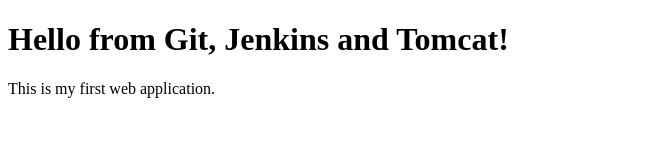
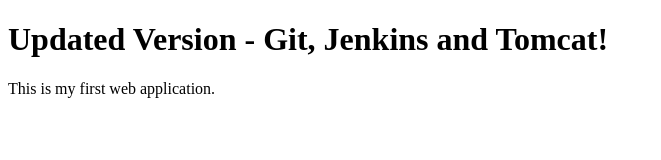
Before and after one commit to aarushpandey772/MyWebApp, a plain HTML site: page index.html in a window 1280 px wide. Shown: the whole page, without its empty margins (0-661 px from the left). Drawn offline with Linux system fonts and the light colour scheme.

Commit message:
Updated web application

```diff
--- a/index.html
+++ b/index.html
@@ -4,7 +4,7 @@
     <title>My Web Application</title>
 </head>
 <body>
-    <h1>Hello from Git, Jenkins and Tomcat!</h1>
+   <h1>Updated Version - Git, Jenkins and Tomcat!</h1>
     <p>This is my first web application.</p>
 </body>
 </html>
```
